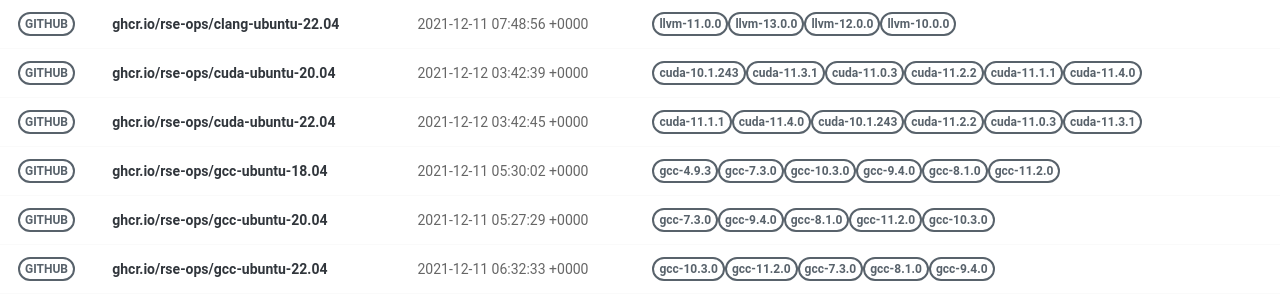
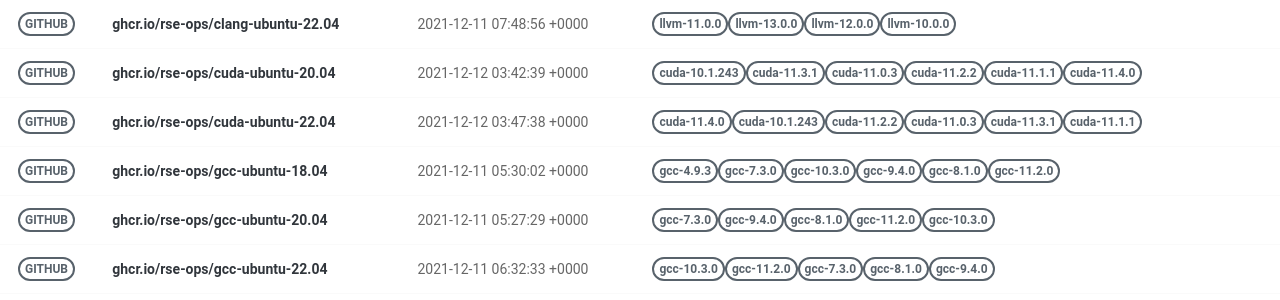
Before and after one commit to rse-ops/docker-images, a Jekyll site: the page built from pages/index.md, in a window 1280 px wide. Shown: the part 228-528 px from the top of the page. Built offline with Jekyll 4.4.1, drawn with Linux system fonts in a browser that asks for light colours; nearby versions of some CDN libraries.

Commit message:
Automated push to update library 2021-12-12

```diff
--- a/_library/ghcr.io-rse-ops-cuda-ubuntu-22.04.md
+++ b/_library/ghcr.io-rse-ops-cuda-ubuntu-22.04.md
@@ -1,14 +1,11 @@
 ---
 layout: container
 name: ghcr.io/rse-ops/cuda-ubuntu-22.04
-updated_at: 2021-12-12 03:42:45.790836
+updated_at: 2021-12-12 03:47:38.687339
 
 
 container_url: https://github.com/orgs/rse-ops/packages/container/package/cuda-ubuntu-22.04
 versions:
- - tag: cuda-11.1.1
-   dockerfile: https://github.com/rse-ops/docker-images/blob/main/ubuntu/cuda/Dockerfile
-   manifest: https://crane.ggcr.dev/manifest/ghcr.io/rse-ops/cuda-ubuntu-22.04:cuda-11.1.1
  - tag: cuda-11.4.0
    dockerfile: https://github.com/rse-ops/docker-images/blob/main/ubuntu/cuda/Dockerfile
    manifest: https://crane.ggcr.dev/manifest/ghcr.io/rse-ops/cuda-ubuntu-22.04:cuda-11.4.0
```
Also changed, not shown: other parts of _library/ghcr.io-rse-ops-cuda-ubuntu-22.04.md (+3 -0 lines).
